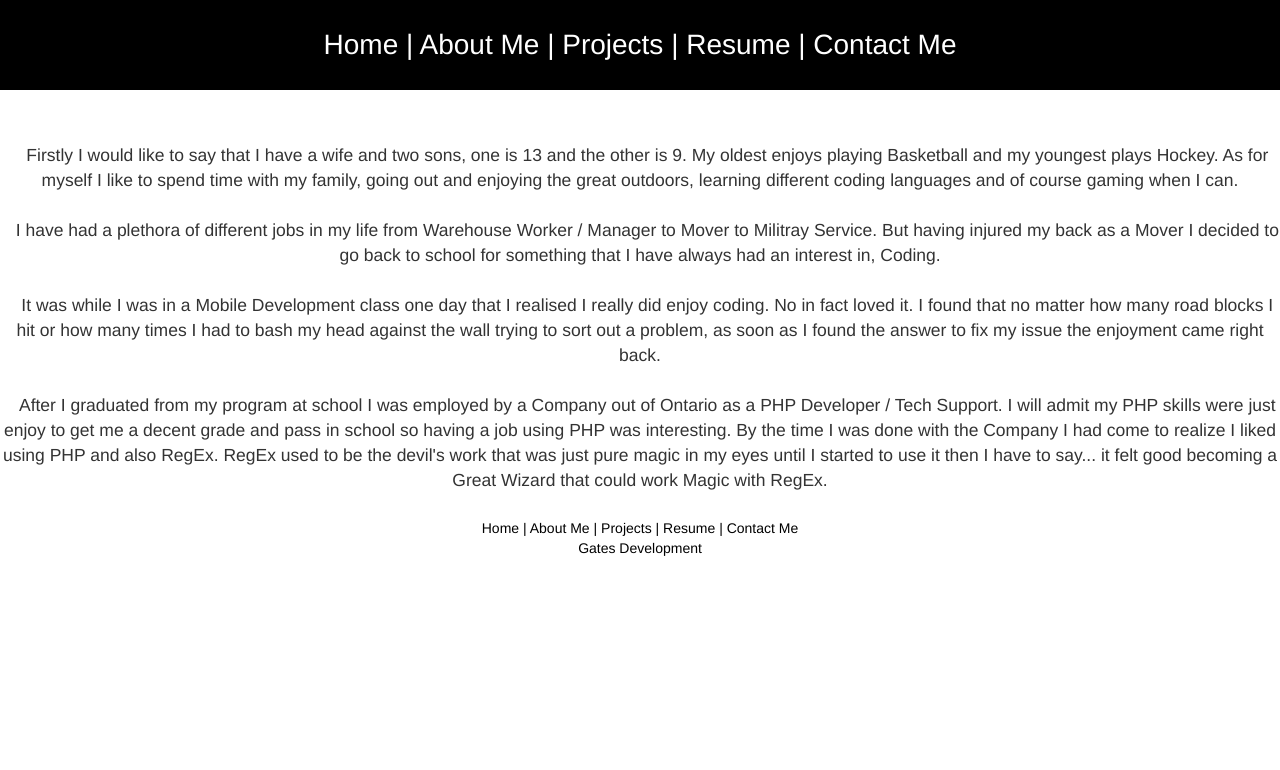
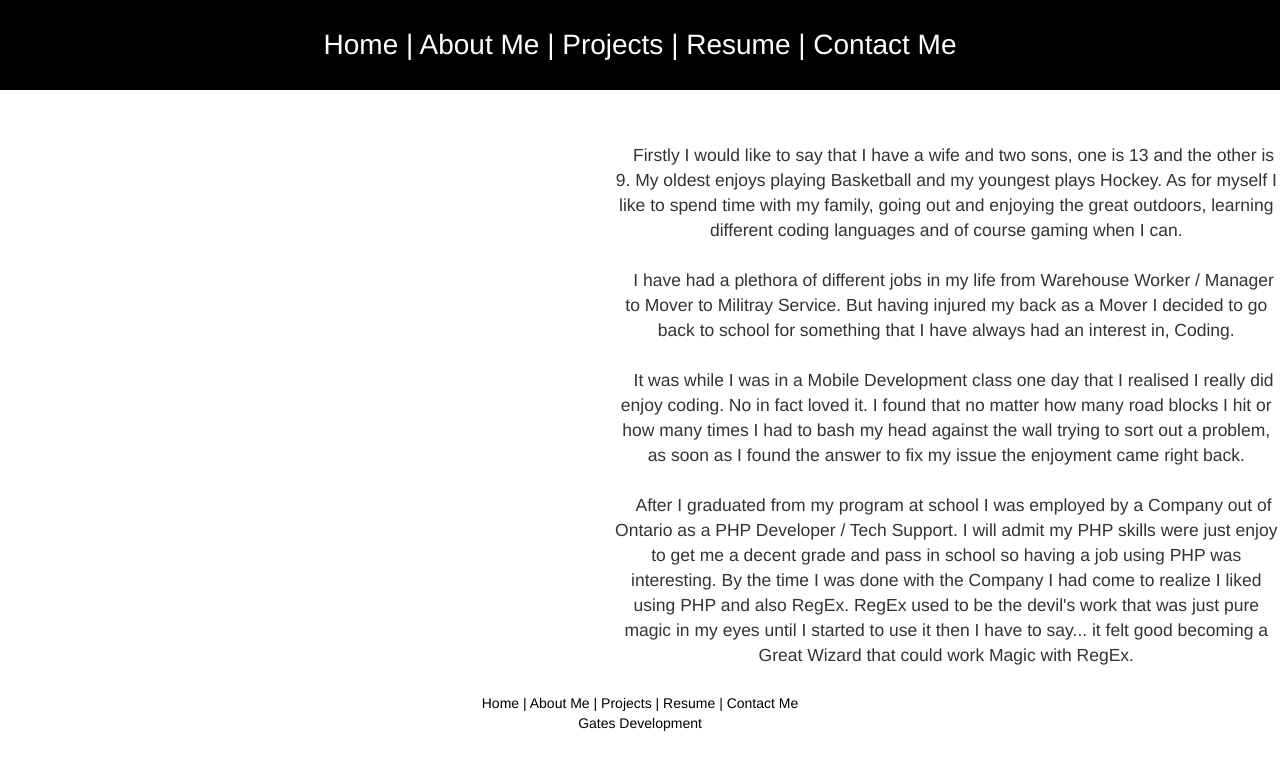
Before and after one commit to GatesAJ/portfolio, a PHP site: page /myproject/aboutMe.php in a window 1280 px wide. Shown: the top 770 px of the page. Run offline with PHP 8.4, Linux system fonts and the light colour scheme; some libraries are stand-ins or nearby versions.

Commit message:
added margin-left and max-width to aboutMe
Works in local

```diff
--- a/styles.css
+++ b/styles.css
@@ -35,6 +35,8 @@
     font-size: 1.25em;
     text-align: center;
     padding-top: 3em;
+    margin-left: 35em;
+    max-width: 40em;
 
 
 }
```
